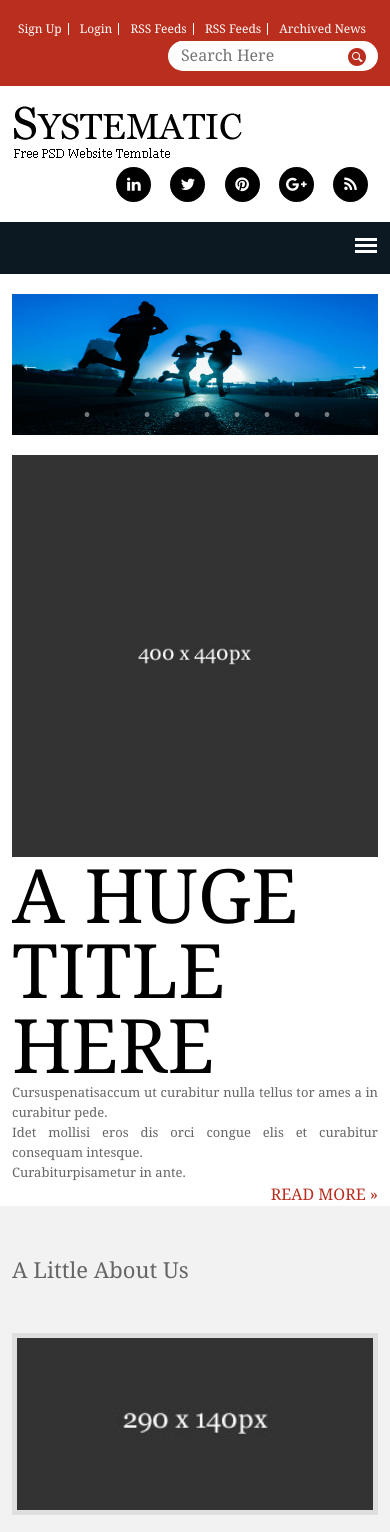
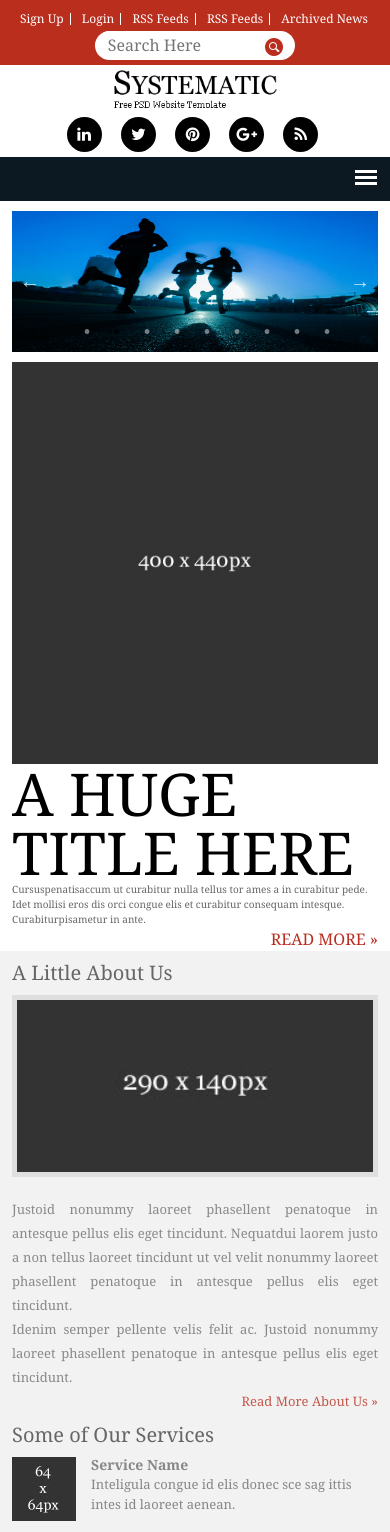
Before and after one commit to ammilton86/Systematic, a plain HTML site: page index.html in a window 390 px wide. Shown: the top 1532 px of the page. Drawn offline with nearby package versions, Linux system fonts and the light colour scheme; a script that the page names is missing; a web font is replaced by a local one.

Commit message:
mobile media ok

```diff
--- a/assets/css/responsive.css
+++ b/assets/css/responsive.css
@@ -1,163 +1,74 @@
 /* Tablet Screen P*/
 
-@media screen and (min-width:768px) {
-    .main_header_area {
-        padding: 20px 0px;
+@media screen and (min-width:375px) and (max-width:667px) {
+    .inner_top_area {
+        float: none;
+        width: 200px;
+        margin: 0 auto;
+    }
+    .header_top_area {
+        padding: 5px 0;
+    }
+    .minimenu {
+        text-align: center;
     }
 
-    .paragraph_content h2 {
-        font-size: 75px;
-        padding: 0;
+    .main_header_area {
+        padding: 5px 0px;
     }
-    .paragraph_content p {
-        font-size: 13px;
-        line-height: 20px;
+    .logo_area {
+        text-align: center;
     }
-
-    .work_area h2 {
-        padding: 50px 0;
-        font-size: 22px;
+    .logo_area img {
+        width: 45%;
     }
-
-    .service_content p {
-        line-height: 15px;
+    .social_area {
+        text-align: center;
     }
-
-    .potfolio_inner {
-        padding-bottom: 0px;
+    .mean-container .mean-bar {
+        padding: 0px 0;
+        min-height: 15px;
     }
-
-    .potfolio p {
-        line-height: 16px;
-    }
-
-    .main_footer h2 {
-        font-size: 13px;
-    }
-}
-
-/* Tablet Screen L*/
-
-@media screen and (max-width:1024px) {
-    .main_header_area {
-        padding: 20px 0px;
-    }
-
-    .paragraph_content h2 {
-        font-size: 75px;
-        padding: 0;
-    }
-    .paragraph_content p {
-        font-size: 13px;
-        line-height: 20px;
-    }
-    #main_menu ul li a {
-        padding: 15px 15px;
-    }
-
-    .work_area h2 {
-        padding: 50px 0;
-        font-size: 22px;
-    }
-
-    .service_content p {
-        line-height: 15px;
-    }
-
-    .potfolio_inner {
-        padding-bottom: 0px;
-    }
-
-    .potfolio p {
-        line-height: 16px;
-    }
-
-    .main_footer h2 {
-        font-size: 13px;
+    .mean-container a.meanmenu-reveal {
+        padding: 10px 13px 11px;
     }
 
 
-    /* Mobile Screen P*/
-
-@media screen and (min-width:375px) {
-    .main_header_area {
-        padding: 20px 0px;
+    .slider_area {
+        margin-top: 10px;
     }
-
+    .paragraph_area {
+        margin-top: 10px;
+    }
+    .paragraph_img img {
+        width: 100%;
+        height: auto;
+        clear: both;
+    }
     .paragraph_content h2 {
-        font-size: 75px;
-        padding: 0;
+        font-size: 59px;
+        padding:  0px;
     }
     .paragraph_content p {
-        font-size: 13px;
-        line-height: 20px;
-    }
-    #main_menu ul li a {
-        padding: 15px 15px;
-    }
-
-    .work_area h2 {
-        padding: 50px 0;
-        font-size: 22px;
-    }
-
-    .service_content p {
+        font-size: 10px;
         line-height: 15px;
     }
-
-    .potfolio_inner {
-        padding-bottom: 0px;
+    .work_area h2 {
+        padding: 10px 0;
+        font-size: 20px;
     }
-
-    .potfolio p {
-        line-height: 16px;
+    .main_footer h2 {
+        padding-top: 10px;
+        margin-top: 10px;
+        margin-bottom: 0px;
+        font-size: 15px;
     }
-
-    .main_footer h2 {
-        font-size: 13px;
+    .footer_area {
+        padding: 5px 0;
     }
-
+    .footer_copyright_area{text-align: center;font-size: 12px;}
+    .footer_copyright_text_right p {
+        text-align: center;
+        font-size: 12px;
+    }
 }
-    /* Mobile Screen L*/
-
-    @media screen and (max-width:667px) {
-        .main_header_area {
-            padding: 20px 0px;
-        }
-
-        .paragraph_content h2 {
-            font-size: 75px;
-            padding: 0;
-        }
-        .paragraph_content p {
-            font-size: 13px;
-            line-height: 20px;
-        }
-        #main_menu ul li a {
-            padding: 15px 15px;
-        }
-
-        .work_area h2 {
-            padding: 50px 0;
-            font-size: 22px;
-        }
-
-        .service_content p {
-            line-height: 15px;
-        }
-
-        .potfolio_inner {
-            padding-bottom: 0px;
-        }
-
-        .potfolio p {
-            line-height: 16px;
-        }
-
-        .main_footer h2 {
-            font-size: 13px;
-        }
-
-    }
-
-}
```
